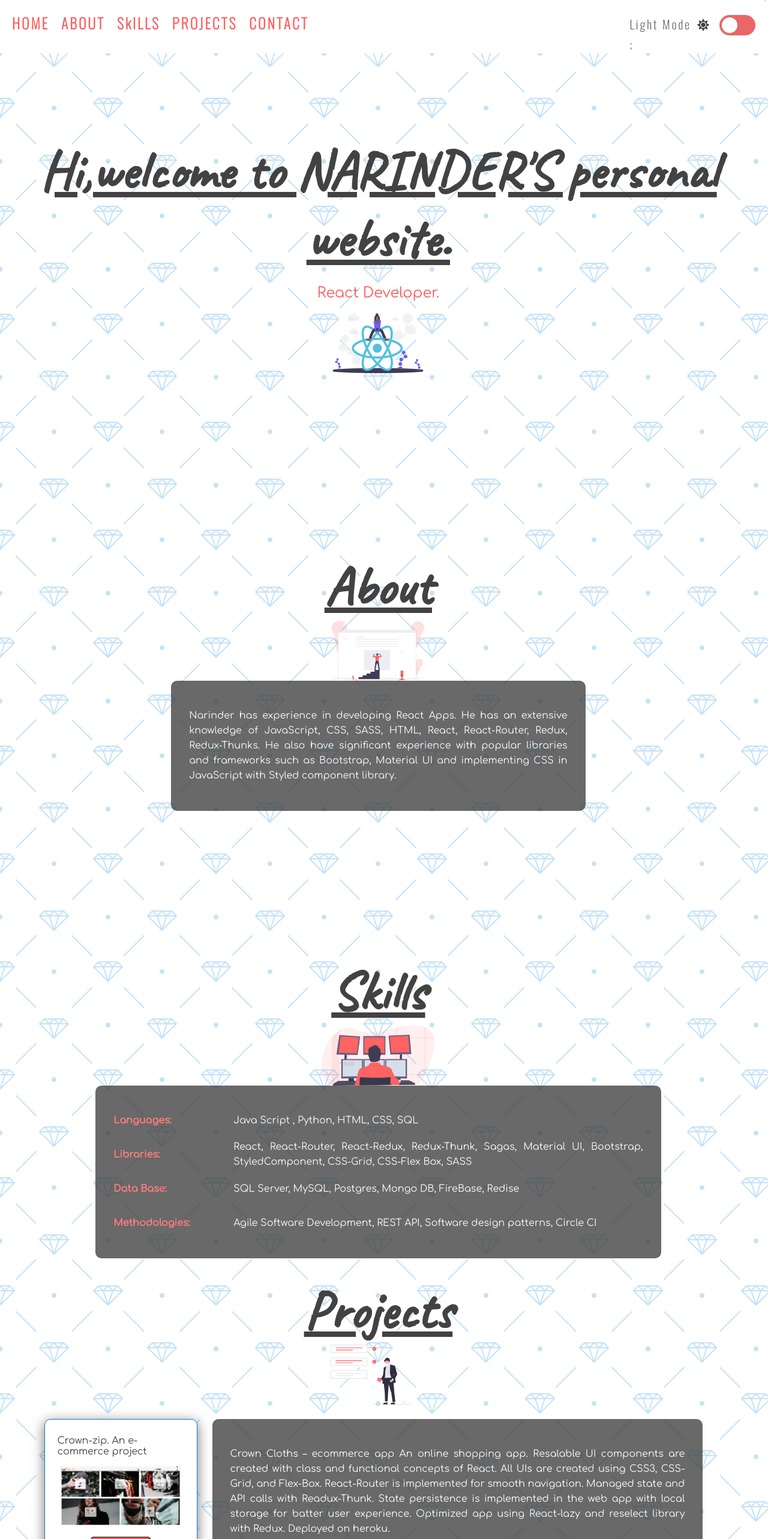
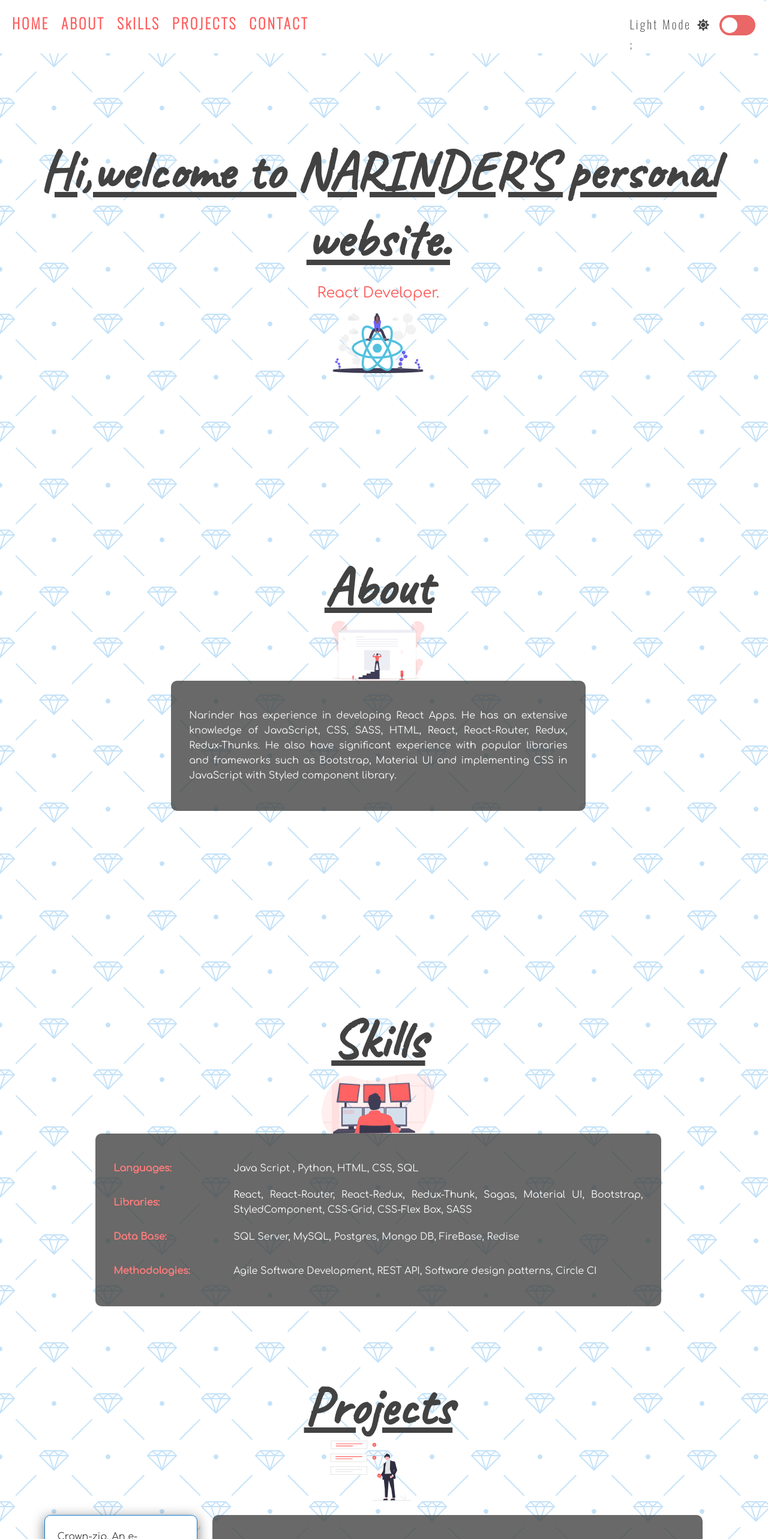
Before and after one commit to Narinder84/dream-projects, a React (Create React App) app: page / in a window 1280 px wide. Shown: the top 2566 px of the page at 60% size. Built offline with nearby package versions, Linux system fonts and the light colour scheme.

Commit message:
improvemrnt to ui

```diff
--- a/src/components/darkLightMode/darkLightComponents/lightDark.contacts/lightDark.contacts.styles.css
+++ b/src/components/darkLightMode/darkLightComponents/lightDark.contacts/lightDark.contacts.styles.css
@@ -7,7 +7,7 @@
 	align-items: center;
 	margin-top: 70px;
 	min-width: 98.5vw;
-	height: 110vh;
+	height: 150vh;
 }
 .form-p {
 	font-weight: bold;
--- a/src/components/darkLightMode/darkLightComponents/lightDarkSkills/lightDarkSkills.styles.css
+++ b/src/components/darkLightMode/darkLightComponents/lightDarkSkills/lightDarkSkills.styles.css
@@ -8,7 +8,7 @@
 	align-items: center;
 	margin-top: 70px;
 	min-width: 98.5vw;
-	height: 80vh;
+	height: 100vh;
 }
 
 .about-container {
```
